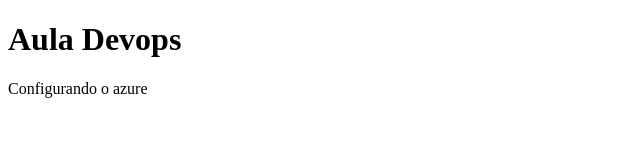
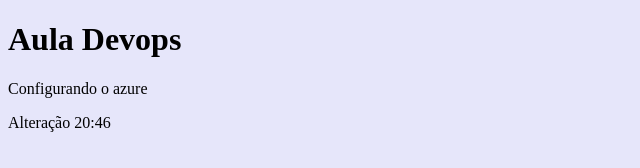
Before and after one commit to caiojnm/BD-2A, a plain HTML site: page index.html in a window 1280 px wide. Shown: the whole page, without its empty margins (0-640 px from the left). Drawn offline with Linux system fonts and the light colour scheme.

Commit message:
fix bad repo2

```diff
--- a/index.html
+++ b/index.html
@@ -3,10 +3,11 @@
     <head>
         <meta charset="utf-8" />
         </head>
-<body>
+<body bgcolor="#E6E6FA">
 
 <h1>Aula Devops</h1>
 <p>Configurando o azure</p>
+<p>Alteração 20:46</p>
 
 </body>
 </html>
```
